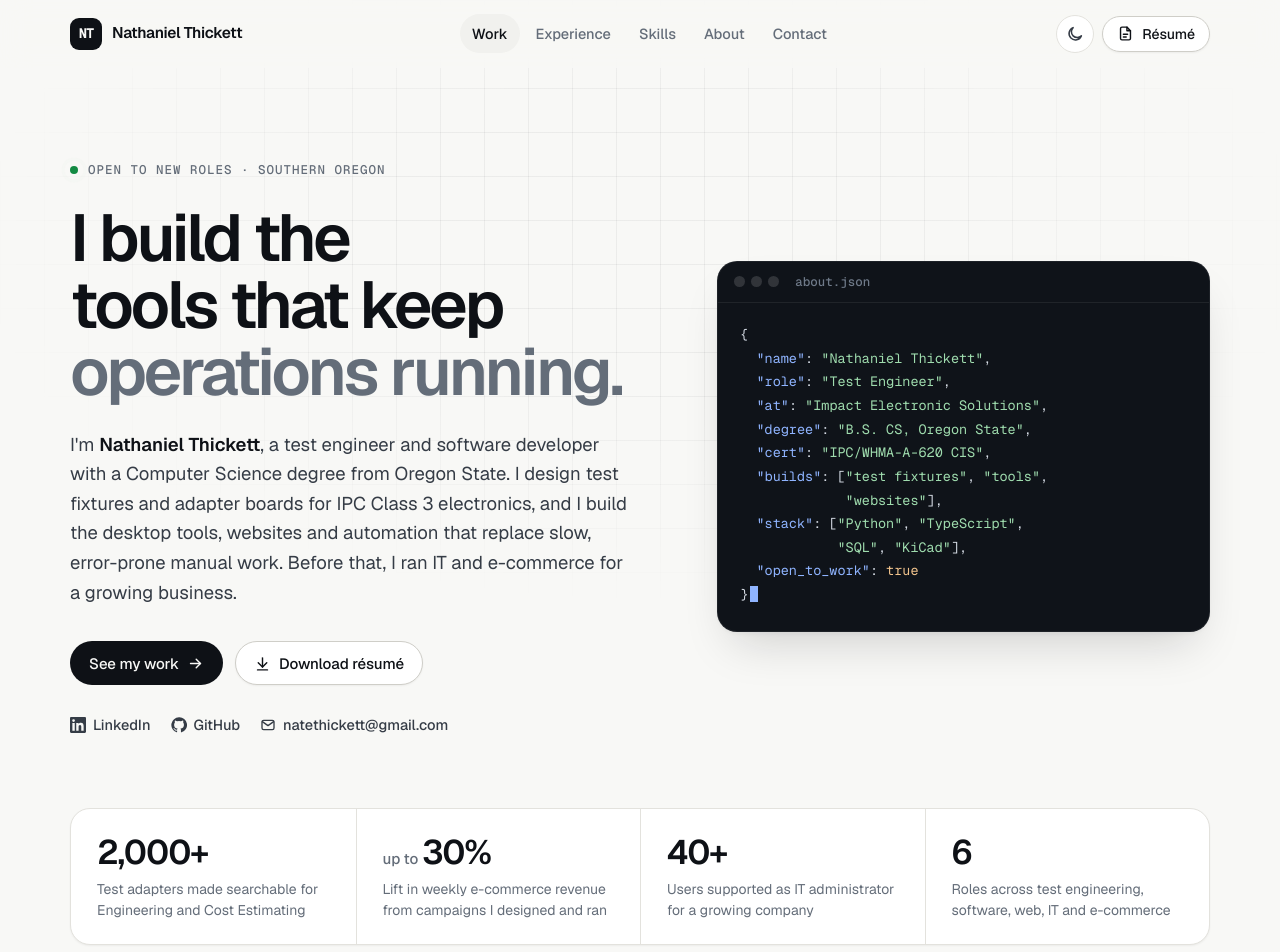
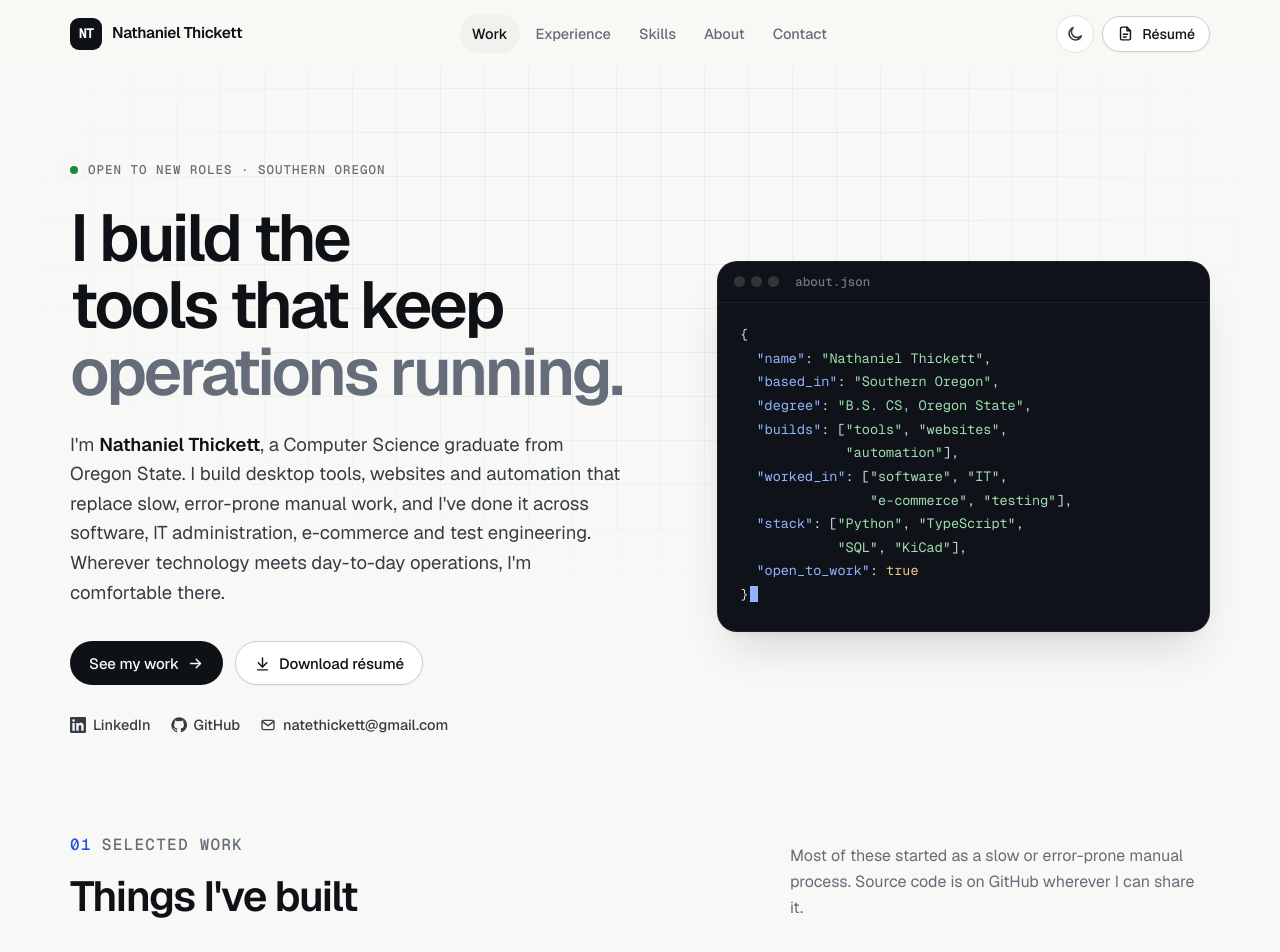
Before and after one commit to nathanielthick/nathanielthick.github.io, a plain HTML site: page index.html in a window 1280 px wide. Shown: the top 952 px of the page. Drawn offline with nearby package versions, Linux system fonts and the light colour scheme.

Commit message:
Make site role-agnostic and remove stats row
- Drop the headline stats row and its styles; tighten the gap between
  the hero and Selected work
- Remove the job title from the page title, meta and Open Graph tags,
  JSON-LD, hero intro, about.json card, About section and contact text
  so the site fits any role
- Regenerate the share card with neutral text
- Bump the CSS/JS version tag to 2026112402 and add a matching Version
  line to the top of site.css
- Document the version tag format in the README

Co-Authored-By: Claude Opus 5.5 <noreply@anthropic.com>

```diff
--- a/404.html
+++ b/404.html
@@ -9,7 +9,7 @@
   <link rel="preconnect" href="https://fonts.googleapis.com">
   <link rel="preconnect" href="https://fonts.gstatic.com" crossorigin>
   <link rel="stylesheet" href="https://fonts.googleapis.com/css2?family=Geist:wght@400;500;600&family=Geist+Mono:wght@500&display=swap">
-  <link rel="stylesheet" href="/assets/css/site.css?v=20261124">
+  <link rel="stylesheet" href="/assets/css/site.css?v=2026112402">
   <script>
     try { var t = localStorage.getItem("theme"); if (t === "light" || t === "dark") document.documentElement.setAttribute("data-theme", t); } catch (e) {}
   </script>
--- a/assets/css/site.css
+++ b/assets/css/site.css
@@ -1,5 +1,6 @@
 /* ==========================================================================
    Nathaniel Thickett — portfolio
+   Version 2026112402 (keep in sync with the ?v= tag in index.html and 404.html)
    Plain CSS, no build step. Colors are tokens; dark mode redefines them.
    ========================================================================== */
 
@@ -494,46 +495,11 @@ code, kbd, pre { font-family: var(--font-mono); }
 }
 @keyframes blink { 50% { opacity: 0; } }
 
-/* ---------- Stats strip ---------- */
-
-.stats {
-  display: grid;
-  grid-template-columns: repeat(4, minmax(0, 1fr));
-  border: 1px solid var(--line);
-  border-radius: var(--radius-lg);
-  background: var(--surface);
-  box-shadow: var(--shadow-sm);
-  overflow: hidden;
-}
-.stat {
-  padding: 26px 26px 24px;
-  border-left: 1px solid var(--line);
-}
-.stat:first-child { border-left: 0; }
-.stat-value {
-  font-size: 34px;
-  font-weight: 600;
-  letter-spacing: -0.04em;
-  line-height: 1;
-}
-.stat-value small {
-  font-size: 15px;
-  font-weight: 500;
-  color: var(--muted);
-  letter-spacing: -0.01em;
-  margin-right: 4px;
-}
-.stat-label {
-  margin-top: 10px;
-  font-size: 14px;
-  line-height: 1.45;
-  color: var(--muted);
-}
-
 /* ---------- Sections ---------- */
 
 .section { padding: 112px 0 0; }
 .section:last-of-type { padding-bottom: 112px; }
+.hero + .section { padding-top: 24px; }
 
 .section-head {
   display: flex;
@@ -1285,9 +1251,6 @@ code, kbd, pre { font-family: var(--font-mono); }
   }
   .cards, .skills { grid-template-columns: repeat(2, minmax(0, 1fr)); }
   .about-grid { grid-template-columns: 1fr; }
-  .stats { grid-template-columns: repeat(2, minmax(0, 1fr)); }
-  .stat:nth-child(3) { border-left: 0; }
-  .stat:nth-child(n + 3) { border-top: 1px solid var(--line); }
 }
 
 @media (max-width: 860px) {
@@ -1326,10 +1289,6 @@ code, kbd, pre { font-family: var(--font-mono); }
   .code-card pre { font-size: 12px; padding: 16px; }
   .section { padding-top: 84px; }
   .section:last-of-type { padding-bottom: 84px; }
-  .stats { grid-template-columns: 1fr 1fr; }
-  .stat { padding: 20px 18px; }
-  .stat-value { font-size: 28px; }
-  .stat-label { font-size: 13px; }
   .project-body { padding: 28px 22px 26px; }
   .project h3 { font-size: 24px; }
   .project-visual, .project.is-flipped .project-visual { padding: 28px 16px; }
@@ -1347,12 +1306,6 @@ code, kbd, pre { font-family: var(--font-mono); }
   .brand-name { display: none; }
 }
 
-@media (max-width: 380px) {
-  .stats { grid-template-columns: 1fr; }
-  .stat { border-left: 0 !important; }
-  .stat + .stat { border-top: 1px solid var(--line); }
-}
-
 @media print {
   .site-header, .hero::before, .project-visual, .contact-actions, .copy-email { display: none !important; }
   body { background: #fff; color: #000; }
--- a/index.html
+++ b/index.html
@@ -3,8 +3,8 @@
 <head>
   <meta charset="utf-8">
   <meta name="viewport" content="width=device-width, initial-scale=1">
-  <title>Nathaniel Thickett | Test Engineer &amp; Software Developer</title>
-  <meta name="description" content="Nathaniel Thickett is a test engineer and software developer in Southern Oregon. He designs test fixtures and adapter PCBs for IPC Class 3 electronics and builds Python tools, websites and automation, with a background in IT and e-commerce.">
+  <title>Nathaniel Thickett | Portfolio</title>
+  <meta name="description" content="Portfolio of Nathaniel Thickett, a Computer Science graduate in Southern Oregon who builds desktop tools, websites and automation, with experience across software, IT, e-commerce and test engineering.">
   <meta name="author" content="Nathaniel Thickett">
   <link rel="canonical" href="https://nathanielthick.github.io/">
 
@@ -13,13 +13,13 @@
 
   <meta property="og:type" content="website">
   <meta property="og:site_name" content="Nathaniel Thickett">
-  <meta property="og:title" content="Nathaniel Thickett | Test Engineer &amp; Software Developer">
-  <meta property="og:description" content="Test fixtures, Python tools, websites and automation that replace slow, error-prone manual work.">
+  <meta property="og:title" content="Nathaniel Thickett | Portfolio">
+  <meta property="og:description" content="Desktop tools, websites and automation that replace slow, error-prone manual work.">
   <meta property="og:url" content="https://nathanielthick.github.io/">
   <meta property="og:image" content="https://nathanielthick.github.io/images/og-card.png">
   <meta property="og:image:width" content="1200">
   <meta property="og:image:height" content="630">
-  <meta property="og:image:alt" content="Nathaniel Thickett, Test Engineer and Software Developer">
+  <meta property="og:image:alt" content="Nathaniel Thickett: tools, websites and automation">
   <meta name="twitter:card" content="summary_large_image">
 
   <link rel="icon" href="favicon.svg" type="image/svg+xml">
@@ -28,7 +28,7 @@
   <link rel="preconnect" href="https://fonts.googleapis.com">
   <link rel="preconnect" href="https://fonts.gstatic.com" crossorigin>
   <link rel="stylesheet" href="https://fonts.googleapis.com/css2?family=Geist:wght@400;500;600;700;800&family=Geist+Mono:wght@400;500&display=swap">
-  <link rel="stylesheet" href="assets/css/site.css?v=20261124">
+  <link rel="stylesheet" href="assets/css/site.css?v=2026112402">
 
   <script>
     (function () {
@@ -47,7 +47,6 @@
     "@type": "Person",
     "name": "Nathaniel Thickett",
     "url": "https://nathanielthick.github.io/",
-    "jobTitle": "Test Engineer",
     "worksFor": { "@type": "Organization", "name": "Impact Electronic Solutions" },
     "email": "mailto:natethickett@gmail.com",
     "address": { "@type": "PostalAddress", "addressLocality": "Medford", "addressRegion": "OR", "addressCountry": "US" },
@@ -131,9 +130,9 @@
           <p class="eyebrow"><span class="status-dot" aria-hidden="true"></span>Open to new roles · Southern Oregon</p>
           <h1 id="hero-title">I build the tools that keep <span class="soft">operations running.</span></h1>
           <p class="hero-lede">
-            I'm <strong>Nathaniel Thickett</strong>, a test engineer and software developer with a Computer Science degree from Oregon State.
-            I design test fixtures and adapter boards for IPC Class 3 electronics, and I build the desktop tools, websites and automation
-            that replace slow, error-prone manual work. Before that, I ran IT and e-commerce for a growing business.
+            I'm <strong>Nathaniel Thickett</strong>, a Computer Science graduate from Oregon State. I build desktop tools, websites and
+            automation that replace slow, error-prone manual work, and I've done it across software, IT administration, e-commerce and
+            test engineering. Wherever technology meets day-to-day operations, I'm comfortable there.
           </p>
           <div class="hero-cta">
             <a class="btn btn-primary" href="#work">See my work <svg class="ico" aria-hidden="true"><use href="#i-arrow-r"/></svg></a>
@@ -152,12 +151,12 @@
           <div class="code-card-bar"><span class="dots"><i></i><i></i><i></i></span>about.json</div>
 <pre>{
   <span class="c-key">"name"</span>: <span class="c-str">"Nathaniel Thickett"</span>,
-  <span class="c-key">"role"</span>: <span class="c-str">"Test Engineer"</span>,
-  <span class="c-key">"at"</span>: <span class="c-str">"Impact Electronic Solutions"</span>,
+  <span class="c-key">"based_in"</span>: <span class="c-str">"Southern Oregon"</span>,
   <span class="c-key">"degree"</span>: <span class="c-str">"B.S. CS, Oregon State"</span>,
-  <span class="c-key">"cert"</span>: <span class="c-str">"IPC/WHMA-A-620 CIS"</span>,
-  <span class="c-key">"builds"</span>: [<span class="c-str">"test fixtures"</span>, <span class="c-str">"tools"</span>,
-             <span class="c-str">"websites"</span>],
+  <span class="c-key">"builds"</span>: [<span class="c-str">"tools"</span>, <span class="c-str">"websites"</span>,
+             <span class="c-str">"automation"</span>],
+  <span class="c-key">"worked_in"</span>: [<span class="c-str">"software"</span>, <span class="c-str">"IT"</span>,
+                <span class="c-str">"e-commerce"</span>, <span class="c-str">"testing"</span>],
   <span class="c-key">"stack"</span>: [<span class="c-str">"Python"</span>, <span class="c-str">"TypeScript"</span>,
             <span class="c-str">"SQL"</span>, <span class="c-str">"KiCad"</span>],
   <span class="c-key">"open_to_work"</span>: <span class="c-num">true</span>
@@ -166,28 +165,6 @@
       </div>
     </div>
   </section>
-
-  <!-- ===================== Stats ===================== -->
-  <div class="container">
-    <div class="stats reveal">
-      <div class="stat">
-        <div class="stat-value">2,000+</div>
-        <p class="stat-label">Test adapters made searchable for Engineering and Cost Estimating</p>
-      </div>
-      <div class="stat">
-        <div class="stat-value"><small>up to</small>30%</div>
-        <p class="stat-label">Lift in weekly e-commerce revenue from campaigns I designed and ran</p>
-      </div>
-      <div class="stat">
-        <div class="stat-value">40+</div>
-        <p class="stat-label">Users supported as IT administrator for a growing company</p>
-      </div>
-      <div class="stat">
-        <div class="stat-value">6</div>
-        <p class="stat-label">Roles across test engineering, software, web, IT and e-commerce</p>
-      </div>
-    </div>
-  </div>
 
   <!-- ===================== Work ===================== -->
   <section class="section" id="work" aria-labelledby="work-title">
@@ -431,7 +408,7 @@ _J1-50,P9-4</pre>
           <p class="eyebrow"><span class="section-num">02</span> Experience</p>
           <h2 id="exp-title">Where I've worked</h2>
         </div>
-        <p>Test engineering, software, web, IT and e-commerce, from the test bench to the storefront.</p>
+        <p>Software, IT, e-commerce, web and test engineering roles, most recent first.</p>
       </div>
 
       <div class="timeline">
@@ -571,15 +548,15 @@ _J1-50,P9-4</pre>
       <div class="section-head reveal">
         <div>
           <p class="eyebrow"><span class="section-num">04</span> About</p>
-          <h2 id="about-title">Where hardware and software meet</h2>
+          <h2 id="about-title">A generalist who likes the unglamorous problems</h2>
         </div>
       </div>
 
       <div class="about-grid">
         <div class="reveal">
           <div class="prose">
-            <p>I'm a test engineer and software developer based in Southern Oregon. I studied Computer Science at Oregon State, and I like knowing how things work all the way down: from logic gates and assembly up through operating systems, databases and the web.</p>
-            <p>At <strong>Impact Electronic Solutions</strong> I develop test solutions for IPC Class 3 cable, harness and electronic assemblies, from fixtures and adapter PCBs to written procedures, and I build the Python and desktop tools that automate test programming and cut quoting costs. Before that I ran IT and e-commerce for a growing company, repaired systems on site, interned in software and manufacturing, and built websites on contract.</p>
+            <p>I'm based in Southern Oregon and studied Computer Science at Oregon State. I like knowing how things work all the way down: from logic gates and assembly up through operating systems, databases and the web.</p>
+            <p>My work has covered most sides of a business's technology: software and manufacturing internships, on-site hardware repair, running IT and e-commerce for a growing company, building websites on contract, and test engineering for electronics. The thread through all of it is the same. I find the slow, manual or error-prone part of a process and build something that fixes it.</p>
             <p>The problems I enjoy most sit between people and systems: the database only one person knows how to query, the spreadsheet nobody wants to touch, the storefront that needs to actually bring in sales.</p>
           </div>
 
@@ -617,7 +594,7 @@ _J1-50,P9-4</pre>
             <p class="eyebrow">Quick facts</p>
             <dl class="facts">
               <div><dt>Based in</dt><dd>Medford–Grants Pass, OR</dd></div>
-              <div><dt>Current role</dt><dd>Test Engineer</dd></div>
+              <div><dt>Focus</dt><dd>Tools, automation, web, IT</dd></div>
               <div><dt>Main stack</dt><dd>Python · TypeScript · SQL</dd></div>
               <div><dt>LinkedIn</dt><dd><a class="text-link" href="https://www.linkedin.com/in/nathanielthickett" target="_blank" rel="noopener">nathanielthickett</a></dd></div>
               <div><dt>GitHub</dt><dd><a class="text-link" href="https://github.com/nathanielthick" target="_blank" rel="noopener">@nathanielthick</a></dd></div>
@@ -634,7 +611,7 @@ _J1-50,P9-4</pre>
       <div class="contact-card reveal">
         <p class="eyebrow"><span class="section-num" style="color:inherit">05</span> Contact</p>
         <h2 id="contact-title">Have a role or a project in mind? Let's talk.</h2>
-        <p class="lede">I'm open to roles in software development, test and process engineering, IT systems and web development, and to freelance website projects. Email or LinkedIn is the fastest way to reach me.</p>
+        <p class="lede">I'm open to new roles and to freelance website projects. If you have a problem that needs a practical fix, I'd like to hear about it. Email or LinkedIn is the fastest way to reach me.</p>
         <div class="contact-actions">
           <a class="btn btn-primary" href="mailto:natethickett@gmail.com?subject=Hello%20Nathaniel"><svg class="ico" aria-hidden="true"><use href="#i-mail"/></svg>Email me</a>
           <a class="btn btn-secondary" href="https://www.linkedin.com/in/nathanielthickett" target="_blank" rel="noopener"><svg class="ico" aria-hidden="true"><use href="#i-linkedin"/></svg>LinkedIn</a>
@@ -665,6 +642,6 @@ _J1-50,P9-4</pre>
   </div>
 </footer>
 
-<script src="assets/js/site.js?v=20261124" defer></script>
+<script src="assets/js/site.js?v=2026112402" defer></script>
 </body>
 </html>
```
Also changed, not shown: images/og-card.png, 1 other file.
